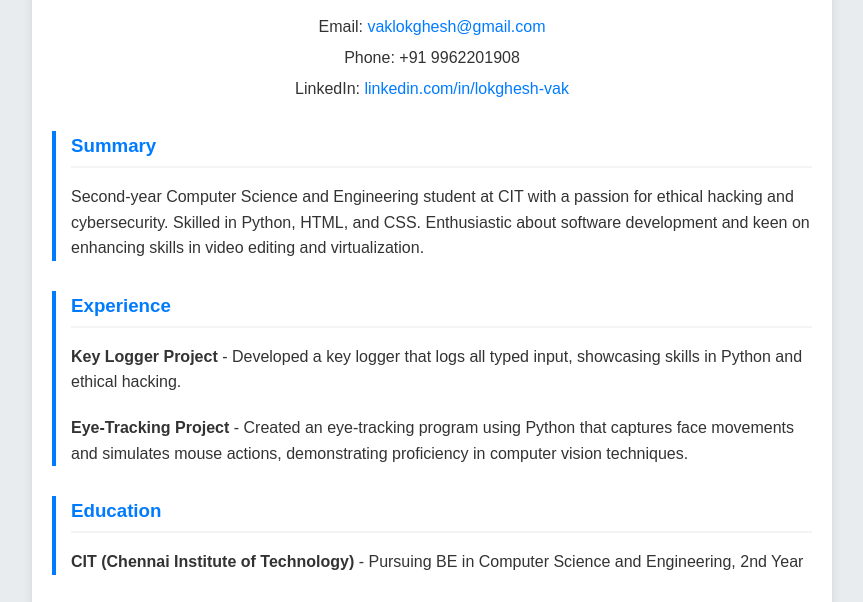
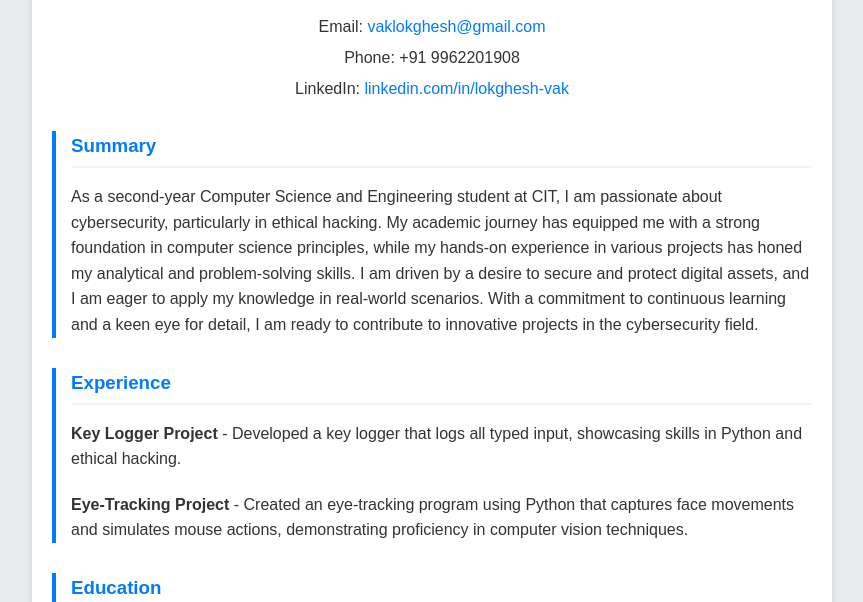
Before and after one commit to LOKE-95/LokgheshIn, a plain HTML site: page index.html in a window 1280 px wide. Shown: the part 168-770 px from the top of the page, without its empty margins (208-1071 px from the left). Drawn offline with Linux system fonts and the light colour scheme.

Commit message:
Update index.html

```diff
--- a/index.html
+++ b/index.html
@@ -87,7 +87,7 @@
             text-decoration: none;
         }
 
-        a:hover {
+        a: hover {
             text-decoration: underline;
         }
 
@@ -159,7 +159,7 @@
         </section>
         <section class="summary">
             <h3>Summary</h3>
-            <p>Second-year Computer Science and Engineering student at CIT with a passion for ethical hacking and cybersecurity. Skilled in Python, HTML, and CSS. Enthusiastic about software development and keen on enhancing skills in video editing and virtualization.</p>
+            <p>As a second-year Computer Science and Engineering student at CIT, I am passionate about cybersecurity, particularly in ethical hacking. My academic journey has equipped me with a strong foundation in computer science principles, while my hands-on experience in various projects has honed my analytical and problem-solving skills. I am driven by a desire to secure and protect digital assets, and I am eager to apply my knowledge in real-world scenarios. With a commitment to continuous learning and a keen eye for detail, I am ready to contribute to innovative projects in the cybersecurity field.</p>
         </section>
         <section class="experience">
             <h3>Experience</h3>
```
